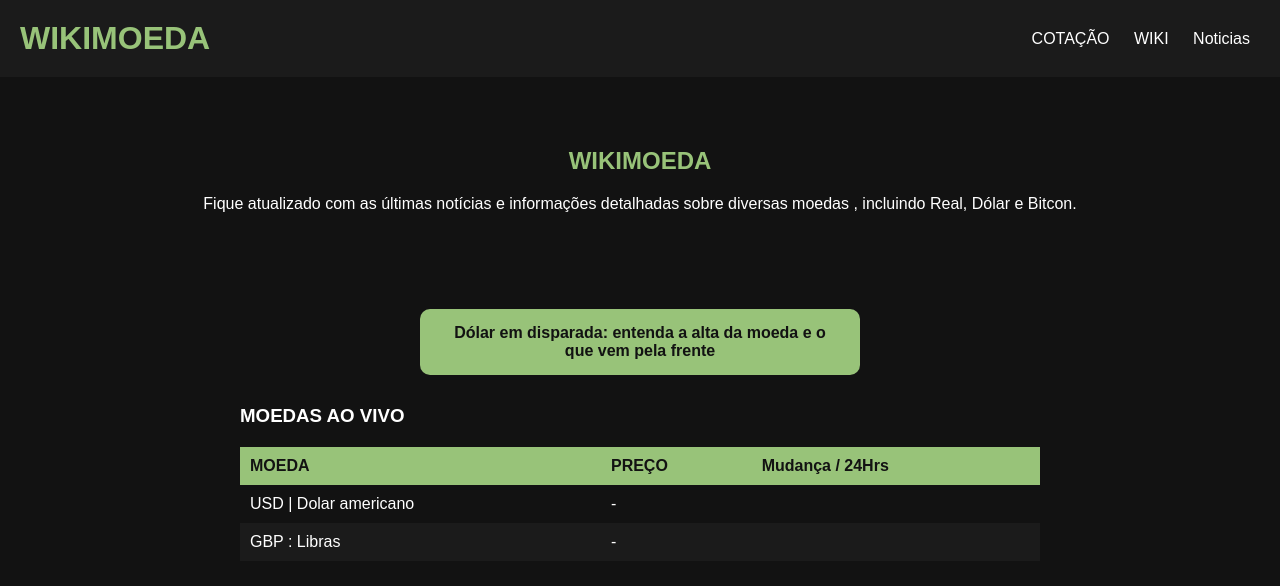
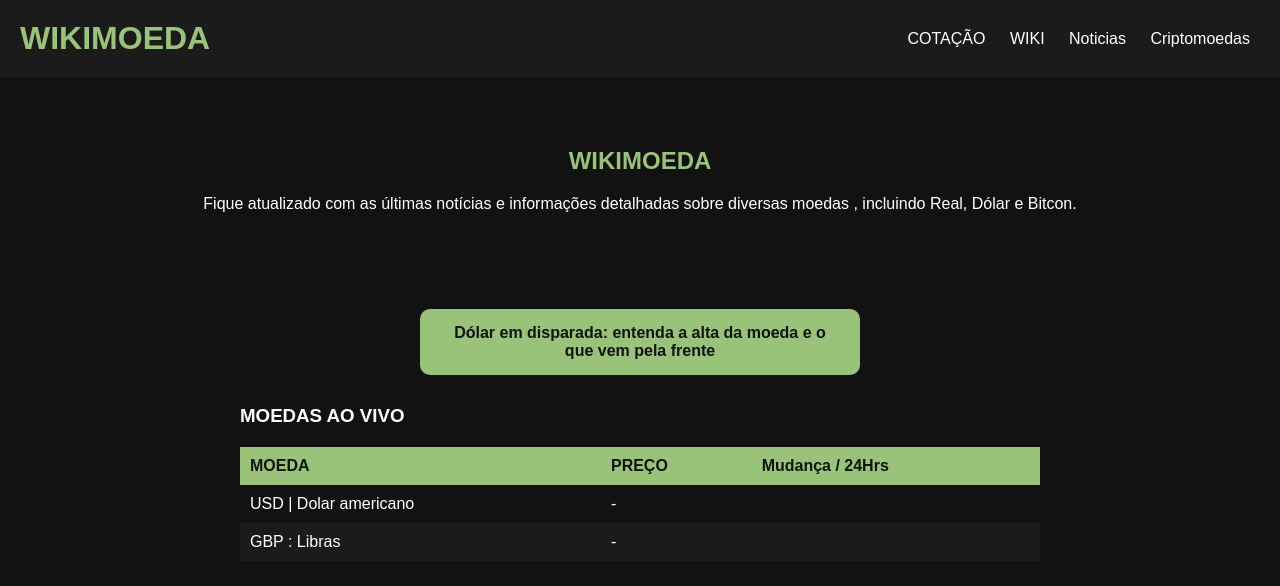
Before and after one commit to Ayron0/cotacoes-moedas, a plain HTML site: page index.html in a window 1280 px wide. Drawn offline with Linux system fonts and the light colour scheme; no server answers.

```diff
--- a/index.html
+++ b/index.html
@@ -13,6 +13,7 @@
             <a href="#">COTAÇÃO</a>
             <a href="#">WIKI</a>
             <a href="#">Noticias</a>
+            <a href="#">Criptomoedas</a>
         </nav>
     </header>
 
```
Also changed, not shown: script.js (indentation only), 1 other file.
